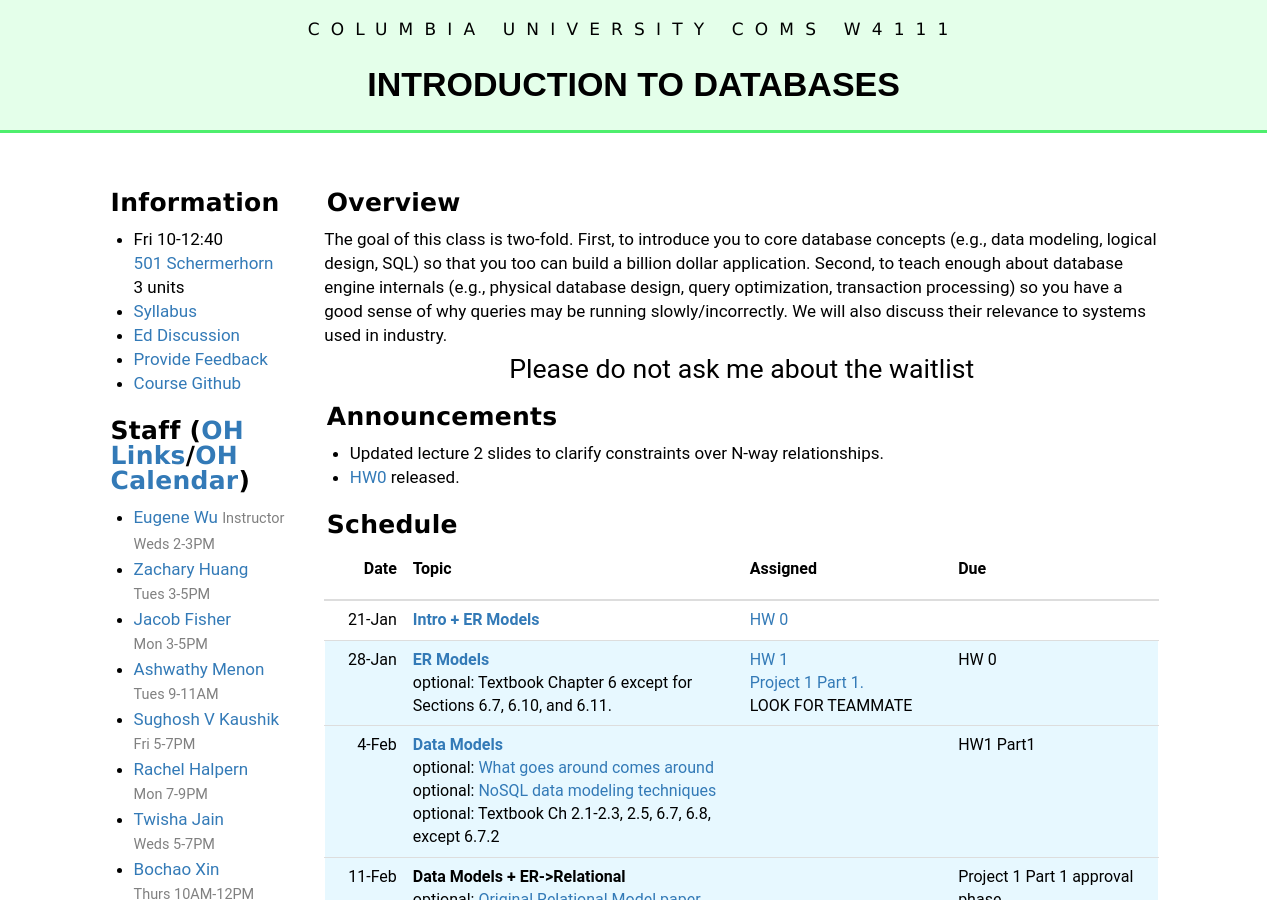
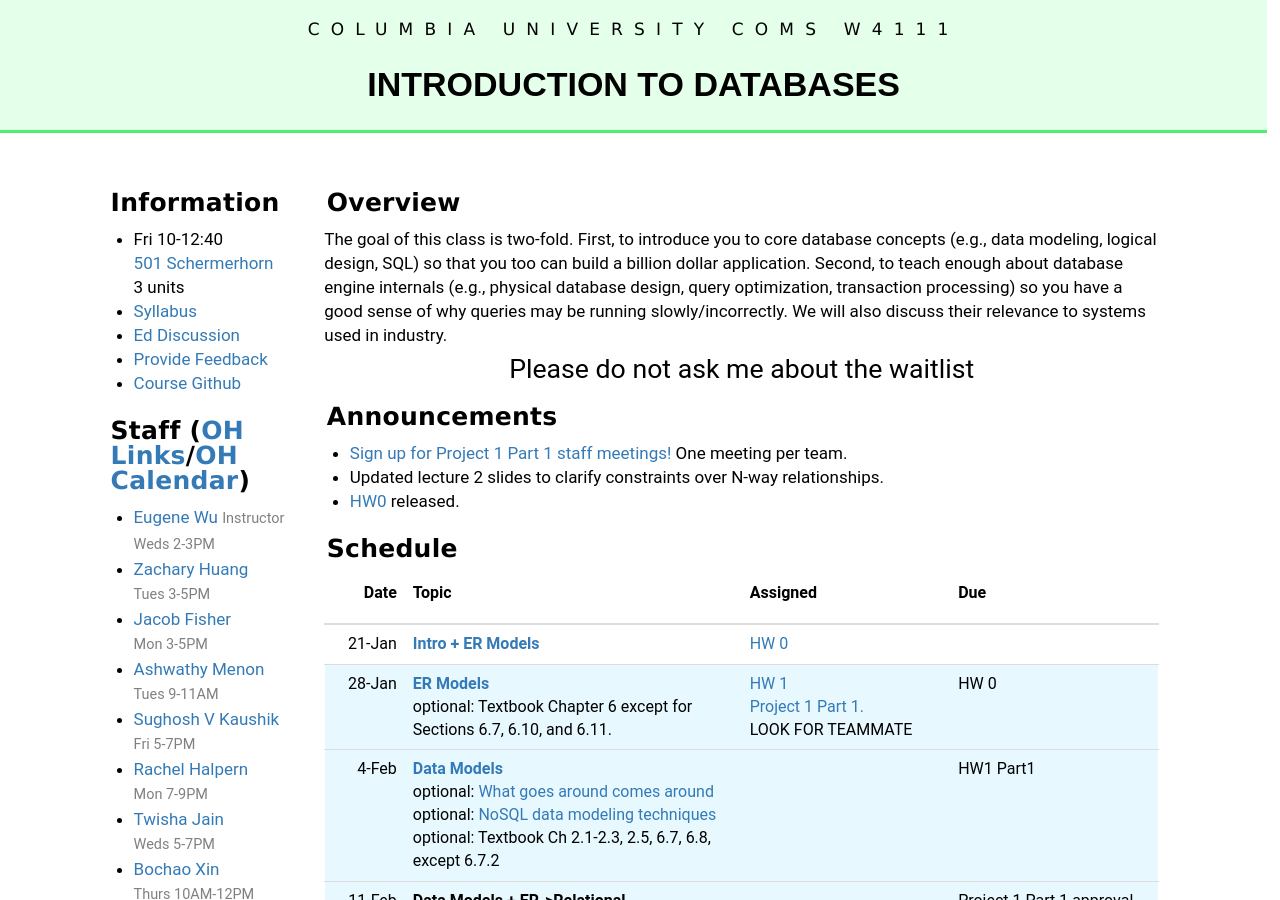
Before and after one commit to Kitatine/w4111.github.io, a Jekyll site: the page built from index.md, in a window 1280 px wide and 900 px high. Built offline with Jekyll 4.4.1, drawn with Linux system fonts in a browser that asks for light colours.

Commit message:
lazy commit msg

```diff
--- a/index.md
+++ b/index.md
@@ -28,6 +28,7 @@
 
 #### Announcements
 
+* [Sign up for Project 1 Part 1 staff meetings!](https://calendar.google.com/calendar/u/0/selfsched?sstoken=UUpOU05mUUpZYXk2fGRlZmF1bHR8YmE0YmE0M2MzNzkyYWZjOTcxYjRkMTBmNDNmNjA1NDc)  One meeting per team.
 * Updated lecture 2 slides to clarify constraints over N-way relationships.
 * [HW0](https://github.com/w4111/hw0) released.
 
```
